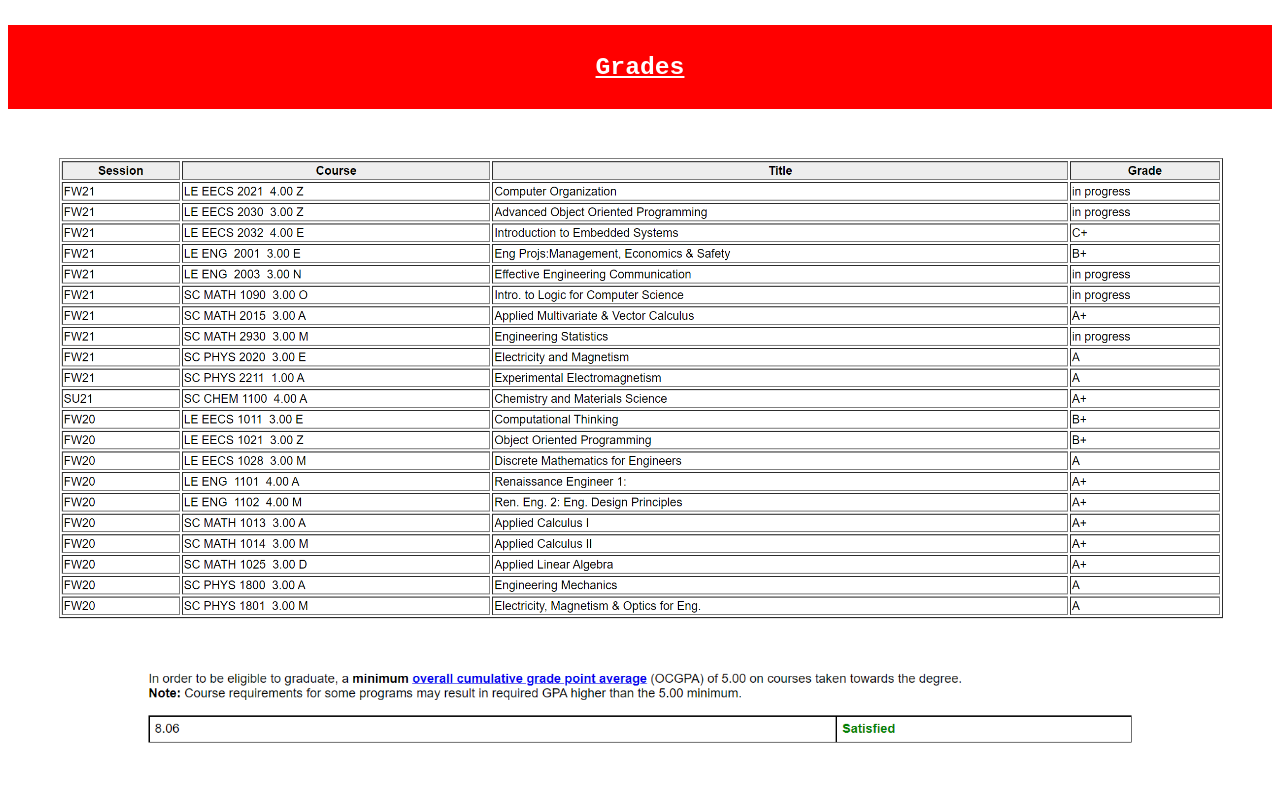
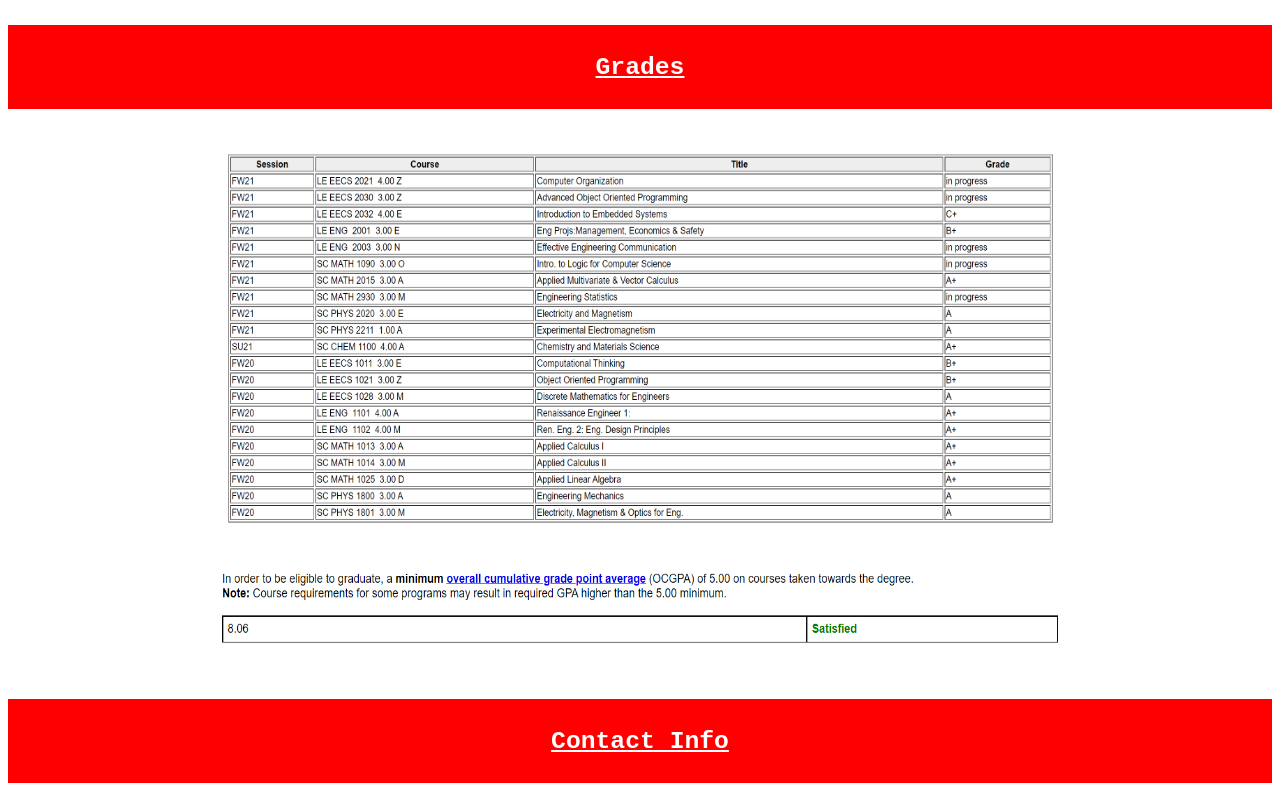
Before and after one commit to mustafayildrim/mustafayildrim.github.io, a plain HTML site: page index.html in a window 1280 px wide. Shown: the part 1080-1876 px from the top of the page. Drawn offline with Linux system fonts and the light colour scheme.

Commit message:
Update index.html

```diff
--- a/index.html
+++ b/index.html
@@ -113,8 +113,8 @@ Grades
 
 </pre></u></h3>
 
-<h4 class="center"><img src="resim/Grades.png" alt="grades" style="float:middle;width:1200px;height:500px;"></h4>
-<h4 class="center"><img src="resim/gpa.png" alt="gpa" style="float:middle;width:1000px;height:100px;"></h4>
+<h4 class="center"><img src="resim/Grades.png" alt="grades" style="float:middle;width:850px;height:400px;"></h4>
+<h4 class="center"><img src="resim/gpa.png" alt="gpa" style="float:middle;width:850px;height:100px;"></h4>
 
 <h3 class="center"><u><pre style="background-color:red;">
 
```
